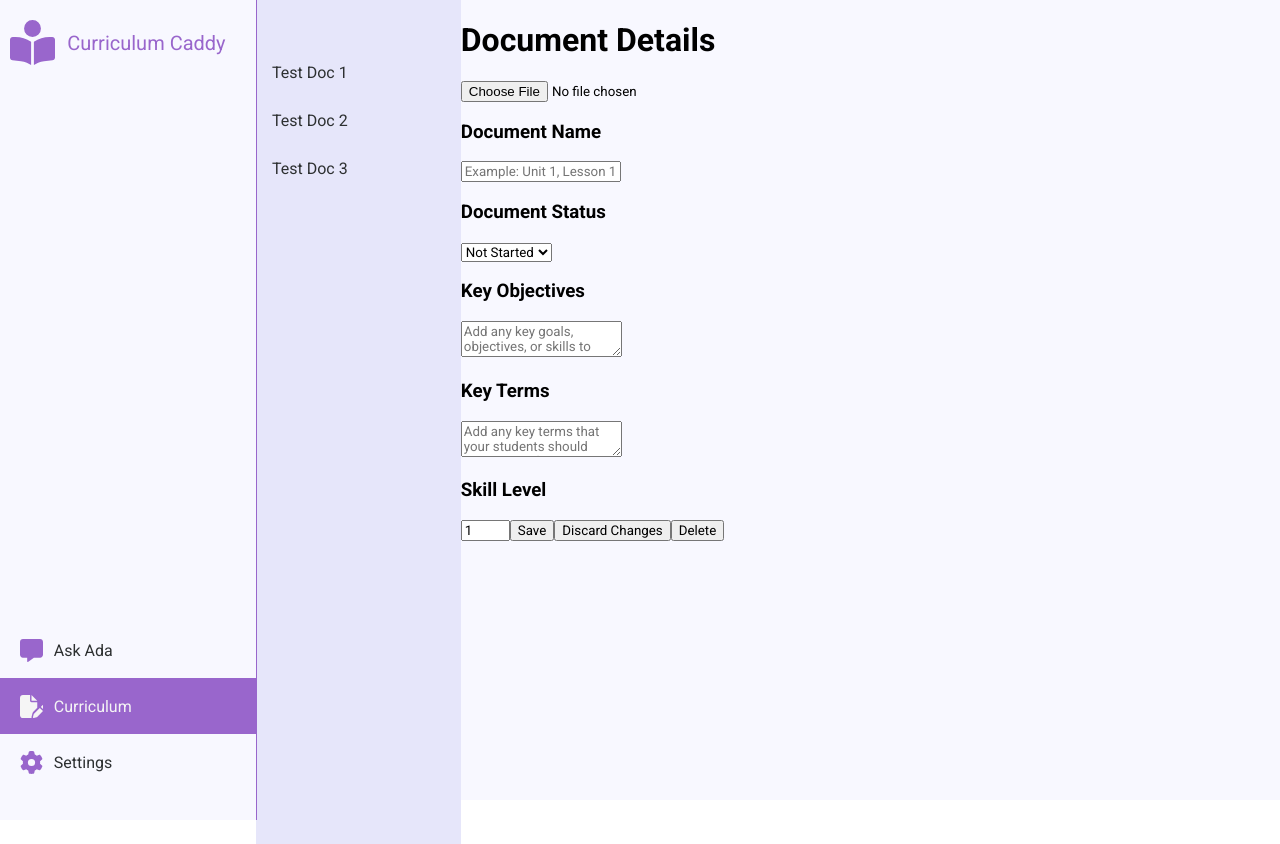
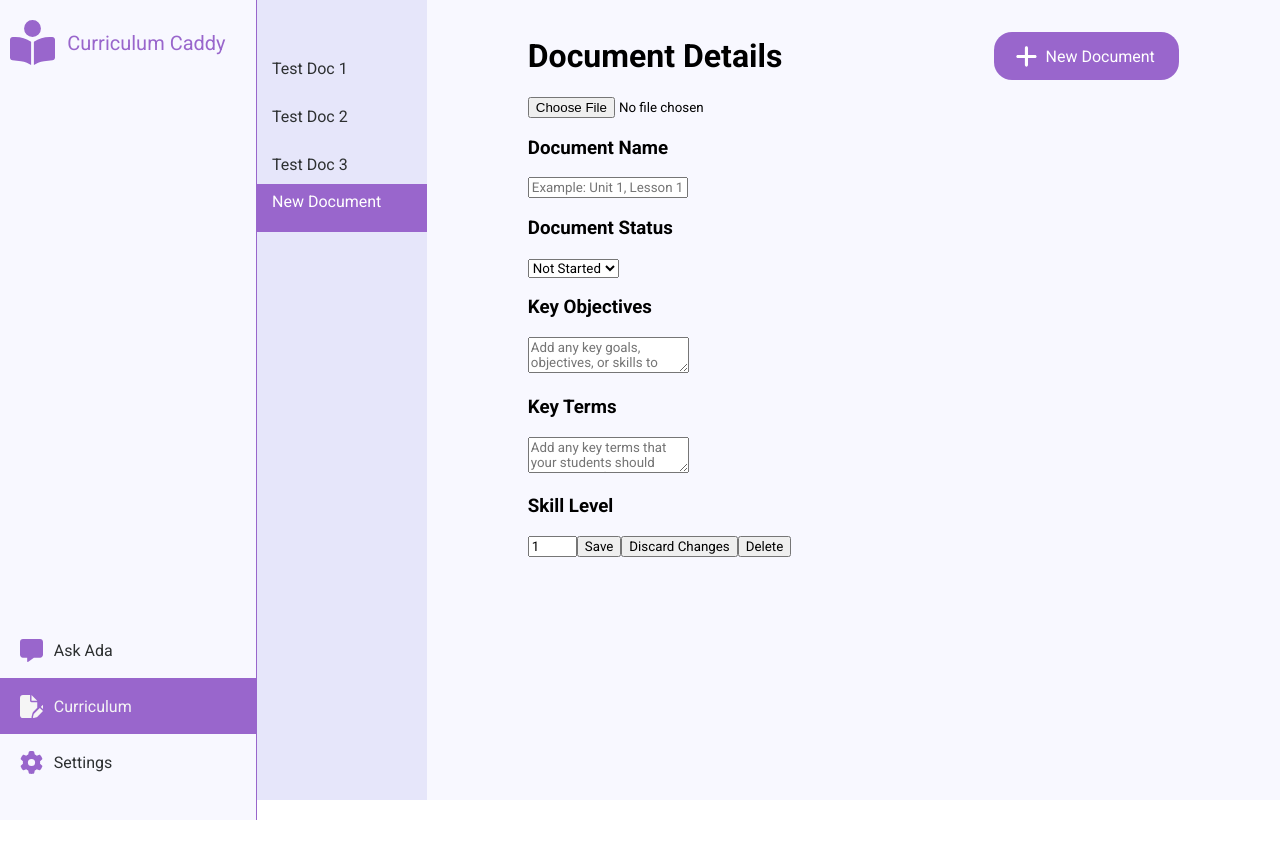
Before and after one commit to gabbirenee/curriculum-caddy, a React (Create React App) app: page /curriculum in a window 1280 px wide. After the commit the page ends 800 px from the top, so only its background shows below. Built offline with nearby package versions, Linux system fonts and the light colour scheme; no server answers.

Commit message:
Finish add new doc functionality

```diff
--- a/src/Components/CurriculumList.js
+++ b/src/Components/CurriculumList.js
@@ -10,15 +10,25 @@ function CurriculumList ({curriculum, selectedData, setSelectedData}) {
       (el) => el.classList.remove('selected')
     );  // remove the selected class from all elements on the page
     e.target.classList.add('selected'); // update the element styling
+
+    // hide the placeholder document in list
+    Array.from(document.querySelectorAll('.placeholder-doc')).forEach(
+      (el) => {
+        el.classList.add('hide');
+      }
+    );
   }
 
   return (
     <div className="CurriculumList">
-      {curriculum.map((document, index) => ( // generate the messages by looping through the state
-        <div data-key={document.id} key={index} className="document" onClick={handleSelect}>
-          {document.name}
-        </div>
-      ))}
+      <div className="existing-docs">
+        {curriculum.map((document, index) => ( // generate the messages by looping through the state
+          <div data-key={document.id} key={index} className="document" onClick={handleSelect}>
+            {document.name}
+          </div>
+        ))}
+        <div className="placeholder-doc">New Document</div>
+      </div>
     </div>
   );
 }
--- a/src/Components/DocumentDetails.js
+++ b/src/Components/DocumentDetails.js
@@ -3,6 +3,10 @@ import { GoogleGenerativeAI } from "@google/generative-ai";
 import pdfToText from 'react-pdftotext';
 
 function DocumentDetails ({subject, grade_level, curriculum, setCurriculum, selectedData, setSelectedData}) {
+  // generative AI model that will be used
+  const genAI = new GoogleGenerativeAI(process.env.REACT_APP_GEMINI_API);
+  const model = genAI.getGenerativeModel({ model: "gemini-1.5-flash" });
+
   const inputRef = useRef(null);
 
   const [docName, setDocName] = useState(selectedData.name);
@@ -95,9 +99,23 @@ function DocumentDetails ({subject, grade_level, curriculum, setCurriculum, sele
     }
   }
 
-    // generative AI model that will be used
-    const genAI = new GoogleGenerativeAI(process.env.REACT_APP_GEMINI_API);
-    const model = genAI.getGenerativeModel({ model: "gemini-1.5-flash" });
+  const handleNewDoc = () => {
+    setSelectedData({'id': -1, 'name': '', 'status': 'not-started', 'objectives': '', 'key_terms': '', 'skill_level': 1, 'add_info': ''});
+
+    Array.from(document.querySelectorAll('.document')).forEach(
+      (el) => {
+        if (parseInt(el.dataset.key) === selectedData['id']) {
+          el.classList.remove('selected');
+        }
+      }
+    );
+    // show the placeholder document in list
+    Array.from(document.querySelectorAll('.placeholder-doc')).forEach(
+      (el) => {
+        el.classList.remove('hide');
+      }
+    );
+  }
 
   const clearInput = (input) => {
     input.value = '';
@@ -163,6 +181,7 @@ function DocumentDetails ({subject, grade_level, curriculum, setCurriculum, sele
 
   return (
     <div className="DocumentDetails">
+      <div>
         <h1>Document Details</h1>
         <div className="file-upload-container">
           <input type="file" accept=".pdf" ref={inputRef} onChange={(e) => onFileLoad(e)} />
@@ -206,6 +225,14 @@ function DocumentDetails ({subject, grade_level, curriculum, setCurriculum, sele
           <button className="delete-doc" onClick={handleDelete}>Delete</button>
         </div>
       </div>
+      <div className="add-new-doc" onClick={handleNewDoc}>
+          {/* Font Awesome Free 6.6.0 by @fontawesome - https://fontawesome.com License - https://fontawesome.com/license/free Copyright 2024 Fonticons, Inc */}
+          <svg xmlns="http://www.w3.org/2000/svg" height="25" width="36" viewBox="0 0 512 512">
+            <path className='plus' d="M256 80c0-17.7-14.3-32-32-32s-32 14.3-32 32l0 144L48 224c-17.7 0-32 14.3-32 32s14.3 32 32 32l144 0 0 144c0 17.7 14.3 32 32 32s32-14.3 32-32l0-144 144 0c17.7 0 32-14.3 32-32s-14.3-32-32-32l-144 0 0-144z"/>
+          </svg>
+        New Document
+      </div>
+    </div>
   );
 }
 
--- a/src/Styles/App.css
+++ b/src/Styles/App.css
@@ -233,7 +233,8 @@ body {
 .CurriculumList {
     display: flex;
     flex-direction: column;
-    padding: 2.75rem 0 0 0rem;
+    justify-content: space-between;
+    /* padding: 2.75rem 0 0 0rem; */
     width: 20%;
     height: 100vh;
     /* border-right: 0.1rem solid var(--accent2); *); */
@@ -254,6 +255,22 @@ body {
     transition: background-color 0.3s;
 }
 
+.placeholder-doc {
+    align-items: center;
+    height: 5vh;
+    padding: 0.5rem 0 0 1rem;
+    background-color: var(--accent2);
+    color: white;
+    border: none;
+    cursor: pointer;
+    font-size: 1em;
+    transition: background-color 0.3s;
+}
+
+.existing-docs {
+    margin-top: 2.5em;
+}
+
 .document:hover {
     background-color: var(--accent-lavender-hover);
 }
@@ -262,3 +279,38 @@ body {
     background-color: var(--accent2);
     color: white;
 }
+
+.DocumentDetails  {
+    display: flex;
+    justify-content: space-around;
+    width: 100%;
+    padding-top: 1rem;
+}
+
+.add-new-doc {
+    display: flex;
+    align-items: center;
+    height: 5vh;
+    margin-top: 1rem;
+    padding: 0.25rem 1.5rem 0.25rem 1rem;
+    width: fit-content;
+    color: var(--text-white);
+    background-color: var(--accent2);
+    /* color: var(--accent2);
+    background-color: var(--text-white); */
+    cursor: pointer;
+    font-size: 1em;
+    transition: background-color 0.3s;
+    /* margin-bottom: 1em; */
+    border-radius: 1.125rem;
+}
+
+.add-new-doc:hover {
+    /* background-color: var(--bg-white-hover); */
+    background-color: var(--accent2-hover);
+}
+
+.plus{
+    /* fill: var(--accent2); */
+    fill: var(--text-white);
+}
```
Lines whose indentation alone changed are shown as unchanged.
